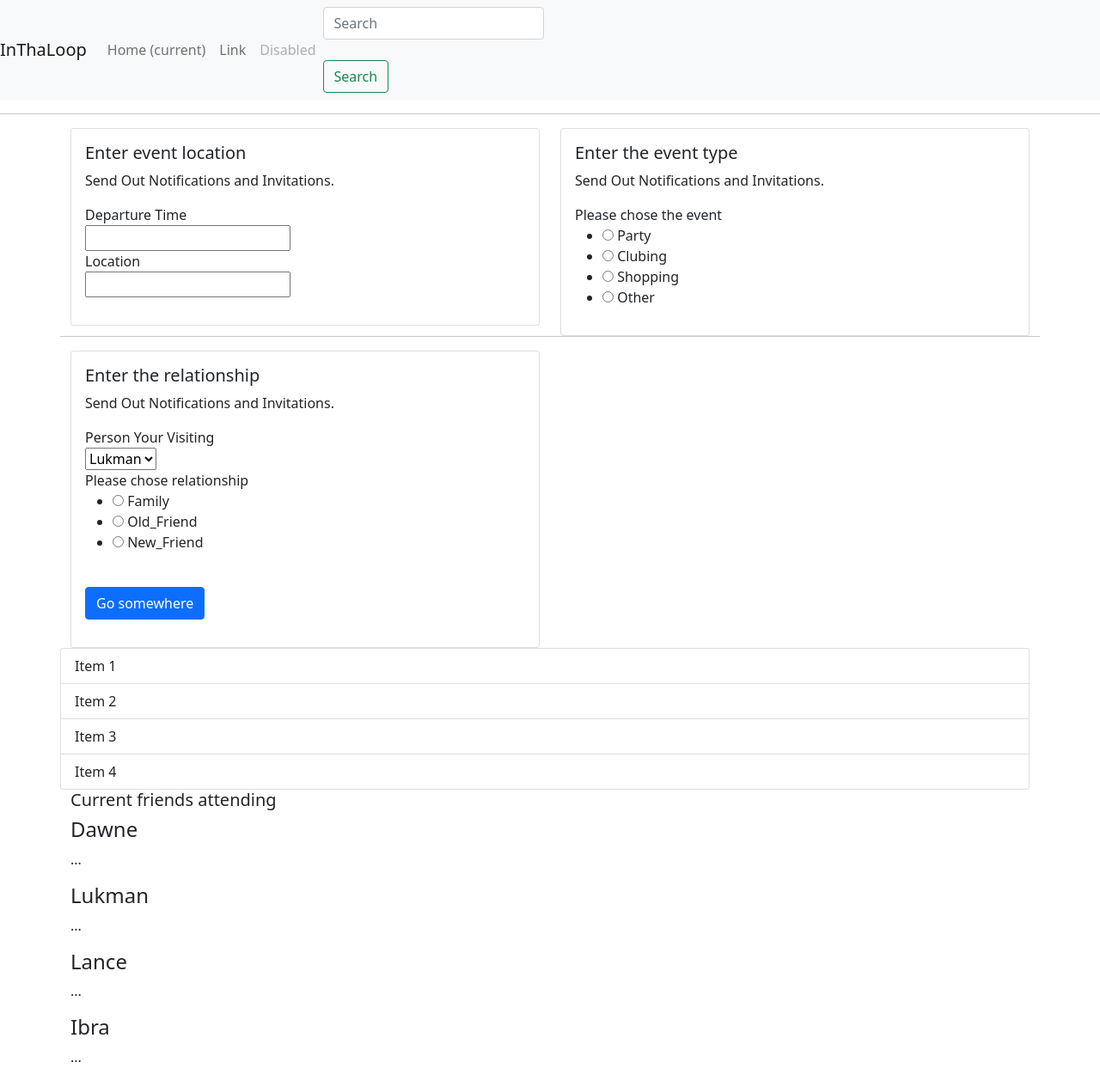
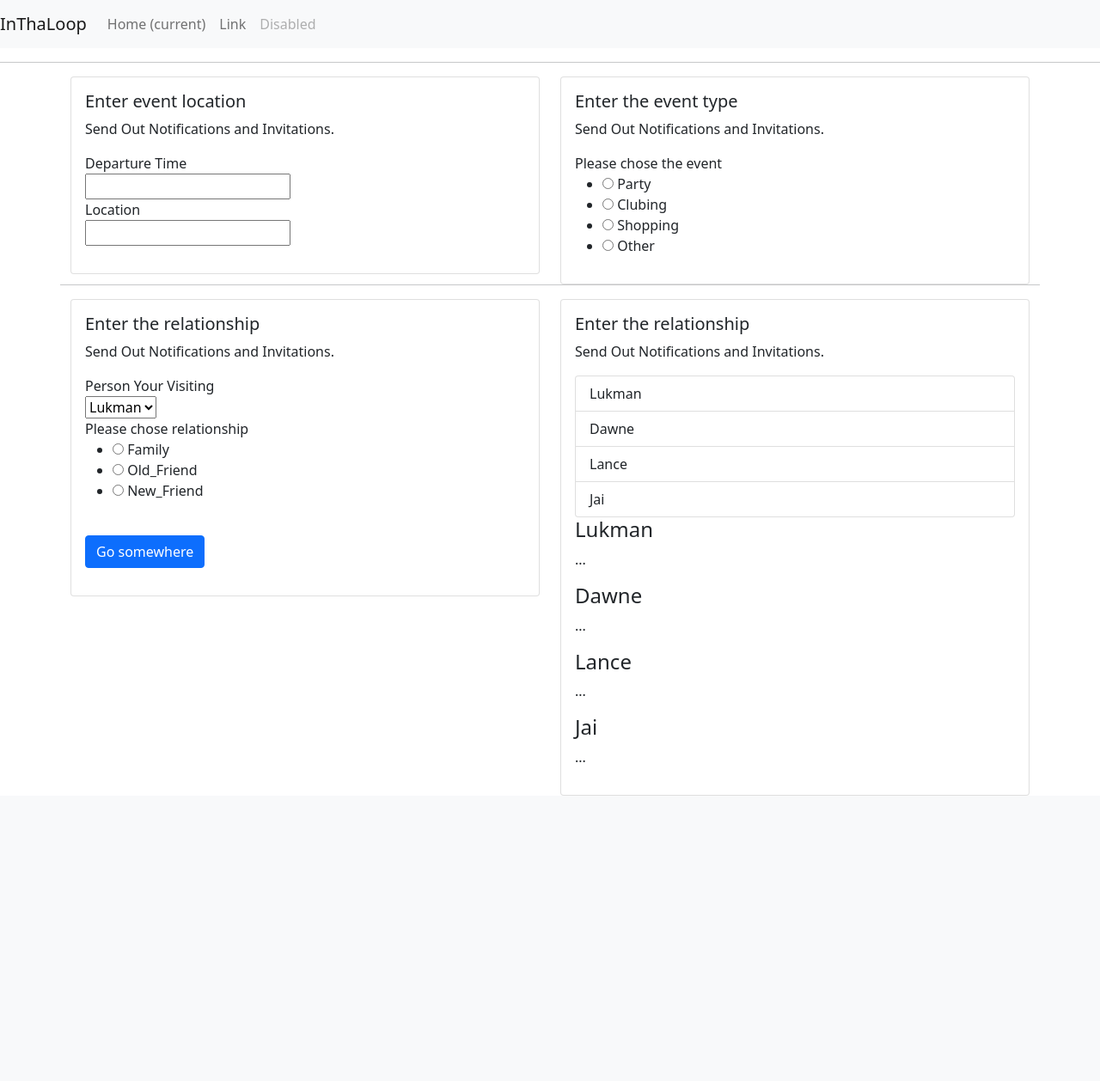
Before and after one commit to Balunywa/onetaacsthree, a Flask app: page / in a window 1280 px wide. Shown: the whole page at 86% size. After the commit the page ends 926 px from the top, so only its background shows below. Run offline with Flask 2, Linux system fonts and the light colour scheme; some libraries are stand-ins or nearby versions.

Commit message:
updates to fome

```diff
--- a/templates/gatepass.html
+++ b/templates/gatepass.html
@@ -23,9 +23,6 @@
             <a class="nav-link disabled" href="#">Disabled</a>
           </li>
         </ul>
-        <form class="form-inline my-2 my-lg-0">
-          <input class="form-control mr-sm-2" type="search" placeholder="Search" aria-label="Search"> <br> <button class="btn btn-outline-success my-2 my-sm-0" type="submit">Search</button>
-        </form>
       </div>
     </nav>
     <hr>
@@ -78,20 +75,31 @@
                   </div>
                 </div>
 
+                <div class="col-sm-6">
+                  <div class="card">
+                    <div class="card-body">
+                      <h5 class="card-title">Enter the relationship</h5>
+                      <p class="card-text">Send Out Notifications and Invitations.</p>
+                      <form method='POST'>
+
                         <div id="list-example" class="list-group">
-                  <a class="list-group-item list-group-item-action" href="#list-item-1">Item 1</a>
-                  <a class="list-group-item list-group-item-action" href="#list-item-2">Item 2</a>
-                  <a class="list-group-item list-group-item-action" href="#list-item-3">Item 3</a>
-                  <a class="list-group-item list-group-item-action" href="#list-item-4">Item 4</a>
+                          <a class="list-group-item list-group-item-action" href="#list-item-1">Lukman</a>
+                          <a class="list-group-item list-group-item-action" href="#list-item-2">Dawne</a>
+                          <a class="list-group-item list-group-item-action" href="#list-item-3">Lance</a>
+                          <a class="list-group-item list-group-item-action" href="#list-item-4">Jai</a>
                         </div>
                         <div data-spy="scroll" data-target="#list-example" data-offset="0" class="scrollspy-example">
-                  <h5 class="card-title">Current friends attending</h5>
-                  <h4 id="list-item-1">Dawne</h4>
+                          <h4 id="list-item-1">Lukman</h4>
                           <p>...</p>
-                  <h4 id="list-item-2">Lukman</h4>
+                          <h4 id="list-item-2">Dawne</h4>
                           <p>...</p>
                           <h4 id="list-item-3">Lance</h4>
                           <p>...</p>
-                  <h4 id="list-item-4">Ibra</h4>
+                          <h4 id="list-item-4">Jai</h4>
                           <p>...</p>
                         </div>
+
+                      </form>
+                    </div>
+                  </div>
+                </div>
```
Lines whose indentation alone changed are shown as unchanged.
